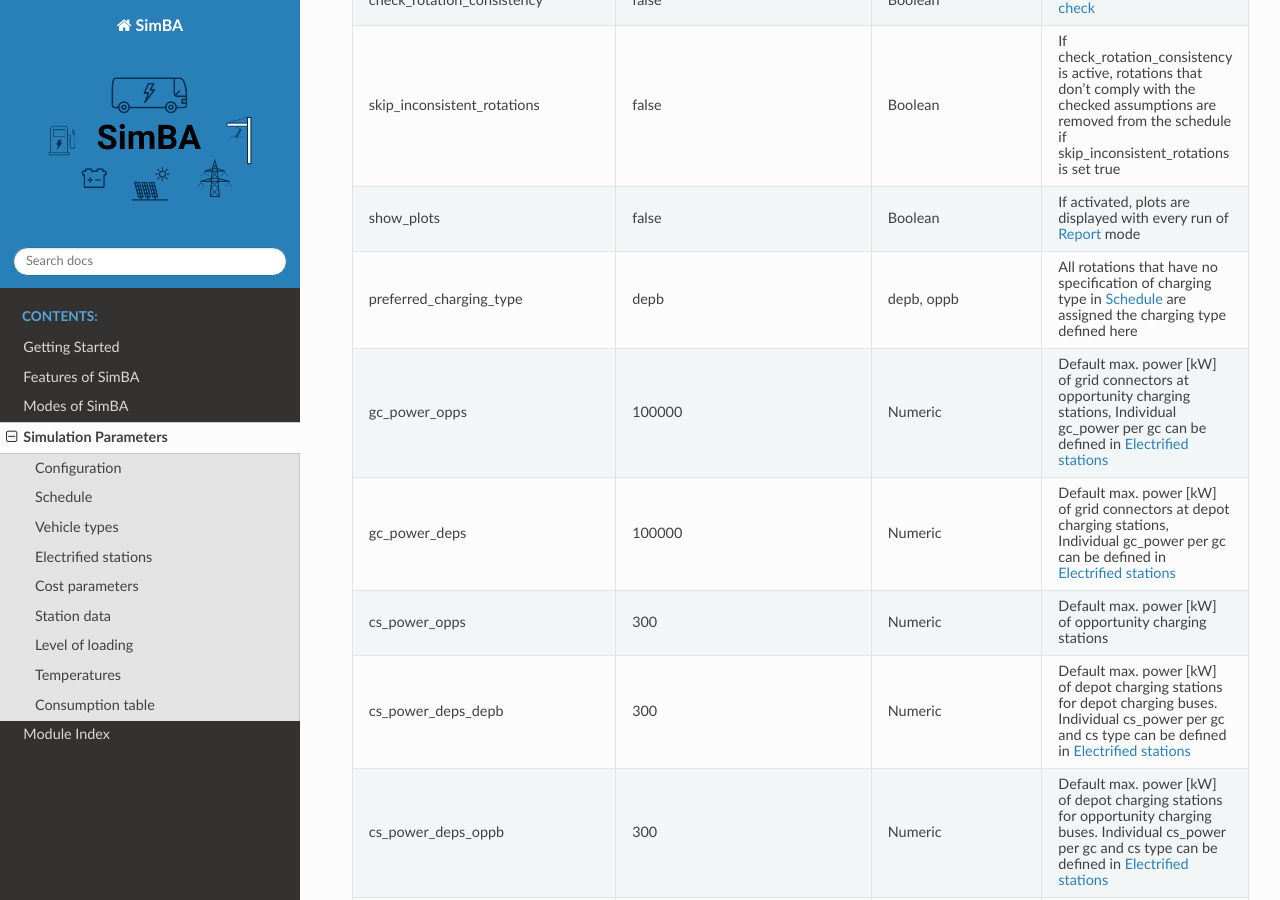
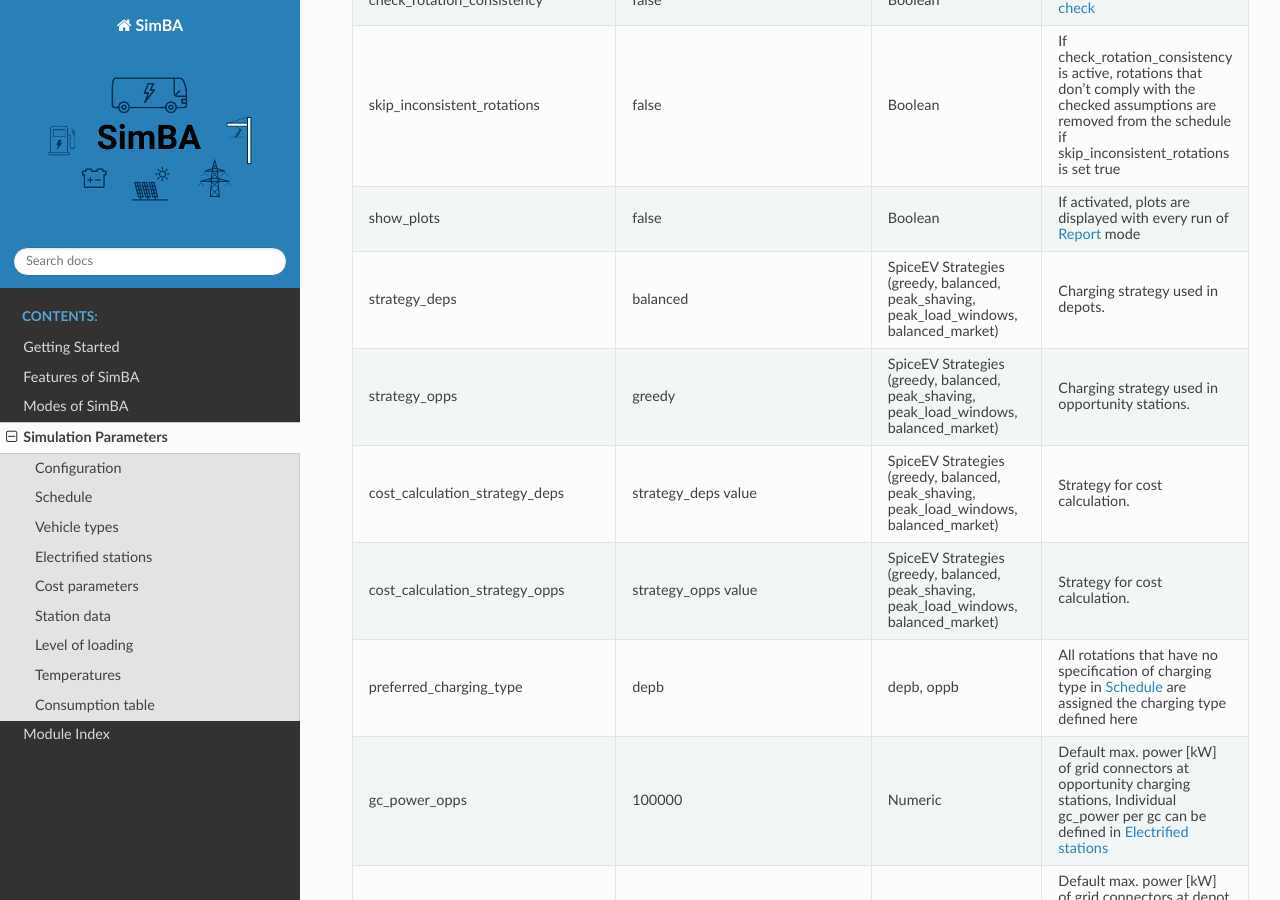
Before and after one commit to rl-institut/SimBA, a Sphinx documentation site: the page built from docs/source/simulation_parameters.rst, in a window 1280 px wide and 900 px high, scrolled down 1230 px. Built offline with Sphinx 7.4.7 and the Read the Docs theme 2.0.0, drawn with Linux system fonts in a browser that asks for light colours.

Commit message:
Update rst and add example to simba.cfg

```diff
--- a/docs/source/simulation_parameters.rst
+++ b/docs/source/simulation_parameters.rst
@@ -80,6 +80,22 @@ The example (data/simba.cfg) contains parameter descriptions which are explained
      - false
      - Boolean
      - If activated, plots are displayed with every run of :ref:`report` mode
+   * - strategy_deps
+     - balanced
+     - SpiceEV Strategies (greedy, balanced, peak_shaving, peak_load_windows, balanced_market)
+     - Charging strategy used in depots.
+   * - strategy_opps
+     - greedy
+     - SpiceEV Strategies (greedy, balanced, peak_shaving, peak_load_windows, balanced_market)
+     - Charging strategy used in opportunity stations.
+   * - cost_calculation_strategy_deps
+     - strategy_deps value
+     - SpiceEV Strategies (greedy, balanced, peak_shaving, peak_load_windows, balanced_market)
+     - Strategy for cost calculation.
+   * - cost_calculation_strategy_opps
+     - strategy_opps value
+     - SpiceEV Strategies (greedy, balanced, peak_shaving, peak_load_windows, balanced_market)
+     - Strategy for cost calculation.
 
    * - preferred_charging_type
      - depb
```
Also changed, not shown: 1 other file.
